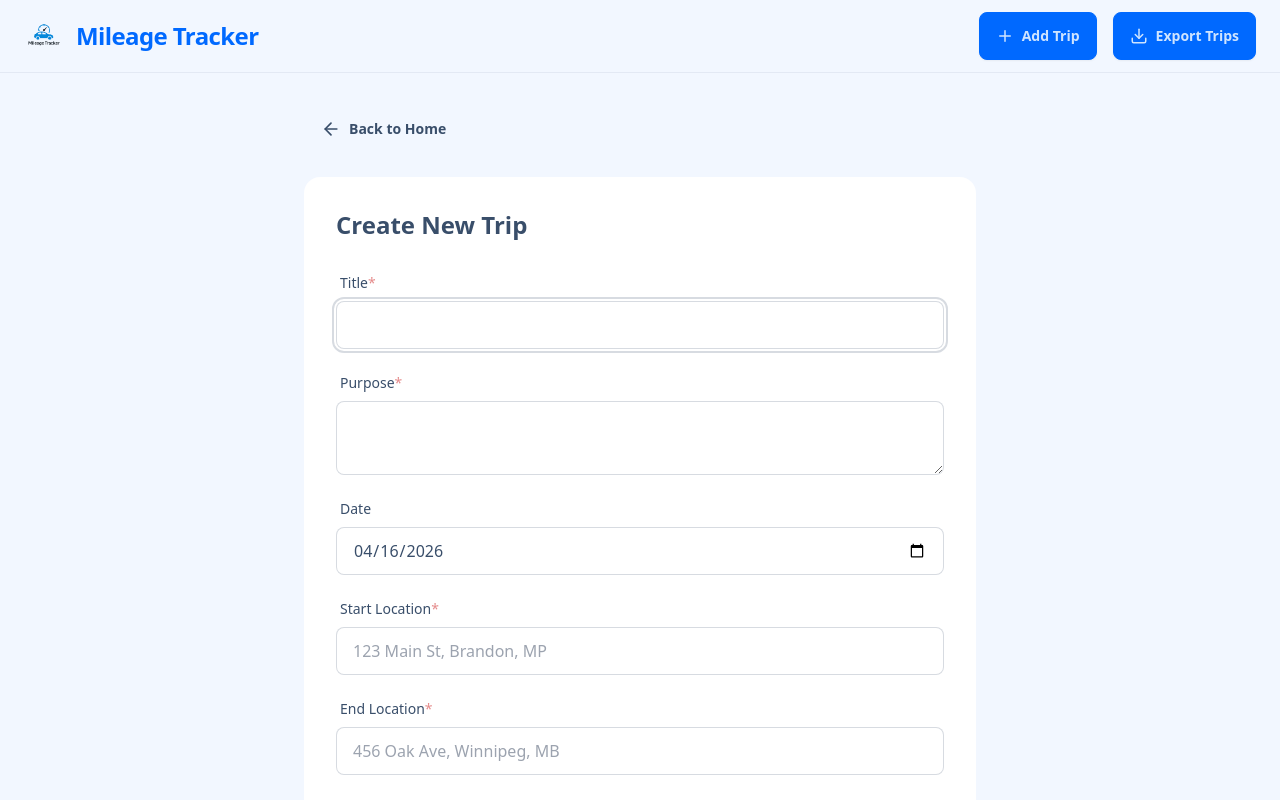
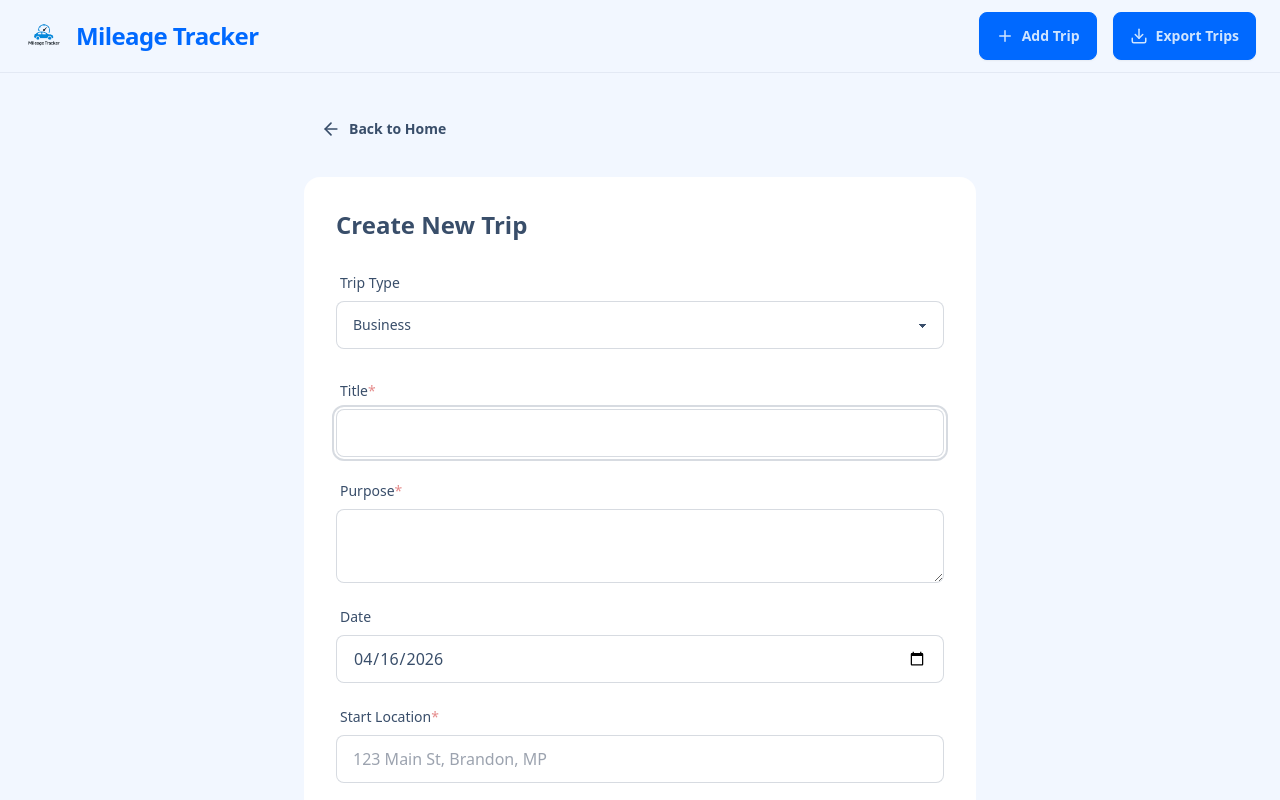
Before and after one commit to Samueljdk/mileage-tracker-backend, a React app in the folder frontend/: page /create in a window 1280 px wide. Shown: the top 800 px of the page. Built offline with nearby package versions, Linux system fonts and the light colour scheme; the HTML template or start-up script is replaced by a standard one.

Commit message:
Trip Type added to differ between biz and personal trips, db edited to include userID for future development of user authentication

```diff
--- a/frontend/src/pages/CreatePage.jsx
+++ b/frontend/src/pages/CreatePage.jsx
@@ -19,6 +19,9 @@ const CreatePage = () => {
   const [remarks, setRemarks] = React.useState("");
   const [loading, setLoading] = React.useState(false);
   const navigate = useNavigate();
+  const [tripType, setTripType] = useState("business"); // Default to "business"
+  const unsavedChanges = !localStorage.getItem("clonedTrip") && (title || purpose || startLocation || endLocation || odometerStart || odometerEnd || remarks);
+
 
   const handleSubmit = async (e) => {
     e.preventDefault();
@@ -34,6 +37,7 @@ const CreatePage = () => {
       await api.post("/trips", {
         title,
         purpose,
+        tripType,
         date,
         startLocation,
         endLocation,
@@ -59,8 +63,7 @@ const CreatePage = () => {
     }
 
 
-    console.log({ title, purpose, date, startLocation, endLocation, odometerStart, odometerEnd });
-
+    console.log({ title, purpose, date, startLocation, endLocation, odometerStart, odometerEnd, tripType });
 
 
     setTimeout(() => {
@@ -70,9 +73,9 @@ const CreatePage = () => {
   };
 
 
-  const unsavedChanges = !localStorage.getItem("clonedTrip") && (title || purpose || startLocation || endLocation || odometerStart || odometerEnd || remarks);
 
 
+  {/*useEffect to initialize odometer start value */}
   useEffect(() => {
     const lastOdometerEnd = localStorage.getItem("lastOdometerEnd");
     if (lastOdometerEnd) {
@@ -81,6 +84,7 @@ const CreatePage = () => {
   }, []);
 
 
+  {/*useEffect to initialize cloned trip data */}
   useEffect(() => {
       const clonedTrip = localStorage.getItem("clonedTrip");
       if (clonedTrip) {
@@ -93,6 +97,7 @@ const CreatePage = () => {
           localStorage.removeItem("clonedTrip");
       }}, []);
 
+  {/*useEffect to handle unsaved changes */}
   useEffect(() => {
     const handleBeforeUnload = (e) => {
       if(!unsavedChanges) return;
@@ -123,6 +128,25 @@ const CreatePage = () => {
                 <div className="card-body">
                   <h2 className="card-title text-2xl mb-4">Create New Trip</h2>
                     <form onSubmit={handleSubmit} className={loading? "opacity-70":""}>
+
+                        {/*trip type*/}
+                        <div className="form-control mb-6">
+                          <label className="label">
+                            <span className="label-text">Trip Type</span>
+                          </label>
+
+                          <select
+                            className="select select-bordered w-full"
+                            value={tripType}
+                            onChange={(e) => setTripType(e.target.value)}
+                          >
+                            <option value="business">Business</option>
+                            <option value="personal">Personal</option>
+                          </select>
+
+                        </div>
+
+                        {/*Title*/}
                         <div className="form-control mb-4">
                           <label className="label">
                             <span className="label-text">Title</span>
@@ -136,6 +160,8 @@ const CreatePage = () => {
                             autoFocus
                           />
                         </div>
+
+                        {/*purpose*/}
                         <div className="form-control mb-4">
                           <label className="label">
                             <span className="label-text">Purpose</span>
@@ -147,6 +173,8 @@ const CreatePage = () => {
                             onChange={(e) => setPurpose(e.target.value)}
                           />
                         </div>
+
+                        {/*Date*/}
                         <div className="form-control mb-4">
                           <label className="label">
                             <span className="label-text">Date</span>
@@ -159,6 +187,8 @@ const CreatePage = () => {
                             autoComplete= "date"
                           />
                         </div>
+
+                        {/*start location*/}
                         <div className="form-control mb-4">
                           <label className="label">
                             <span className="label-text">Start Location</span>
@@ -175,6 +205,8 @@ const CreatePage = () => {
                           />
 
                         </div>
+
+                        {/*End Location*/}
                         <div className="form-control mb-4">
                           <label className="label">
                             <span className="label-text">End Location</span>
@@ -190,6 +222,8 @@ const CreatePage = () => {
                           />
 
                         </div>
+
+                        {/*odometer start*/}
                         <div className="form-control mb-4">
                           <label className="label">
                             <span className="label-text">Odometer Start</span>
@@ -203,6 +237,8 @@ const CreatePage = () => {
                             pattern="[0-9]*"
                           />
                         </div>
+
+                        {/*odometer end*/}
                         <div className="form-control mb-4">
                           <label className="label">
                             <span className="label-text">Odometer End</span>
@@ -217,7 +253,7 @@ const CreatePage = () => {
                           />
                         </div>
 
-
+                        {/* distance auto calculated*/}
                         <div className="form-control mb-4">
                           <label className="label">
                             <span className="label-text">Distance</span>
@@ -229,6 +265,7 @@ const CreatePage = () => {
                           />
                         </div>
 
+                        {/*remarks*/}
                         <div className="form-control mb-6">
                           <label className="label">
                             <span className="label-text">Remarks</span>
@@ -239,12 +276,13 @@ const CreatePage = () => {
                             onChange={(e) => setRemarks(e.target.value)}
                           />
                         </div>
+
                         <div className="card-actions justify-end">
                           <button type="submit" className="btn btn-primary" disabled={loading}>
                             {loading ? "Creating..." : "Create Trip"}
-
                           </button>
                         </div>
+
                     </form>
                 </div>
               </div>
--- a/frontend/src/pages/ExportPage.jsx
+++ b/frontend/src/pages/ExportPage.jsx
@@ -3,7 +3,7 @@ import Navbar from "../components/Navbar";
 
 
 const ExportTrips = () => {
-  const [filters, setFilters] = useState({startDate: "", endDate: "", minOdometer: "", maxOdometer: "",  location: ""});
+  const [filters, setFilters] = useState({startDate: "", endDate: "", minOdometer: "", maxOdometer: "",  location: "", tripType: ""});
 
 
   const handleChange = (e) => { // this is a handler for filters
@@ -52,6 +52,12 @@ const ExportTrips = () => {
 
                 <input type="text" name="location" placeholder="Location (start or end)" onChange={handleChange} className="input input-bordered w-full md:col-span-2"/>
 
+                <select name="tripType" onChange={handleChange} className="input input-bordered w-full md:col-span-2">
+                  <option value="">All Types</option>
+                  <option value="business">Business</option>
+                  <option value="personal">Personal</option>
+                </select>
+
             </div>
 
             <button className="btn btn-primary mt-6 w-full"
--- a/frontend/src/pages/TripDetailPage.jsx
+++ b/frontend/src/pages/TripDetailPage.jsx
@@ -14,8 +14,10 @@ const TripDetailPage = () => {
   const navigate = useNavigate();
   const { id } = useParams();
 
+
   console.log({id});
 
+  //fetch trip details on component mount
   useEffect(() => {
     const fetchTrip = async () => {
       try {
@@ -35,8 +37,7 @@ const TripDetailPage = () => {
     fetchTrip();
   } , [id]);
 
-  //handleDelete, HandelSave Functions
-
+  //handleDelete function to delete trip and navigate back to home page
   const handleDelete = async () => {
     if (!window.confirm("Are you sure you want to delete this trip? This action cannot be undone.")) {
       return;
@@ -51,6 +52,7 @@ const TripDetailPage = () => {
     }
   };
 
+  //HandleSave Functions
   const handleSave = async (updatedTrip) => {
     if (!updatedTrip.title.trim() || !updatedTrip.purpose.trim() || !updatedTrip.date.trim() || !updatedTrip.startLocation.trim() || !updatedTrip.endLocation.trim() || !updatedTrip.odometerStart.toString().trim() || !updatedTrip.odometerEnd.toString().trim()) {
       toast.error("Please update a field to save changes).");
@@ -70,6 +72,7 @@ const TripDetailPage = () => {
     }
   };
 
+  //handleDownload function to download csv file with filters applied
   if(loading){
     return (
       <div className="min-h-screen bg-base-200 flex items-center justify-center">
@@ -80,14 +83,21 @@ const TripDetailPage = () => {
 
   return (
     <div><Navbar/>
+
       <div className="min-h-screen bg-base-200">
+
         <div className="container mx-auto px-4 py-8">
+
           <div className="max-w-2xl mx-auto">
+
+            {/*back to trips and delete trip buttons*/}
             <div className="flex items-center justify-between mb-6">
+
                 <Link to="/" className="btn btn-ghost">
                   <ArrowLeftIcon size="h-5 w-5" />
                   Back to Trips
                 </Link>
+
                 <button onClick={handleDelete} className="btn btn-error btn-outline">
                   <Trash2Icon className="h-5 w-5"/>
                     Delete Trip
@@ -97,8 +107,28 @@ const TripDetailPage = () => {
 
               </div>
               </div>
+
+            {/*Trip Details Form*/}
             <div className="card bg-base-100">
+
                 <div className="card-body">
+
+                  {/*Trip Type*/}
+                  <div className="form-control mb-4">
+                    <label className="label">
+                      <span className="label-text">Trip Type</span>
+                    </label>
+                    <select
+                      className="select select-bordered"
+                      value={trip.tripType}
+                      onChange={(e)=> setTrip({...trip,tripType: e.target.value})}
+                      >
+                        <option value="business">Business</option>
+                        <option value="personal">Personal</option>
+                    </select>
+                  </div>
+
+                  {/*Title*/}
                   <div className="form-control mb-4">
                     <label className="label">
                       <span className="label-text">Title</span>
@@ -111,6 +141,8 @@ const TripDetailPage = () => {
                       onChange={(e)=> setTrip({...trip,title:e.target.value})}
                       />
                   </div>
+
+                  {/*Purpose*/}
                   <div className="form-control mb-4">
                       <label className="label">
                         <span className="label-text">Purpose</span>
@@ -123,6 +155,8 @@ const TripDetailPage = () => {
                         onChange={(e)=> setTrip({...trip,purpose:e.target.value})}
                         />
                   </div>
+
+                    {/*Trip Type*/}
                   <div className="form-control mb-4">
                     <label className="label">
                       <span className="label-text">Date</span>
@@ -135,6 +169,8 @@ const TripDetailPage = () => {
                       onChange={(e)=> setTrip({...trip,date: e.target.value})}
                       />
                   </div>
+
+                  {/*Start Location*/}
                   <div className="form-control mb-4">
                     <label className="label">
                       <span className="label-text">Start Location</span>
@@ -147,6 +183,8 @@ const TripDetailPage = () => {
                       onChange={(e)=> setTrip({...trip,startLocation: e.target.value})}
                       />
                   </div>
+
+                  {/*End Location*/}
                   <div className="form-control mb-4">
                     <label className="label">
                       <span className="label-text">End Location</span>
@@ -159,6 +197,8 @@ const TripDetailPage = () => {
                       onChange={(e)=> setTrip({...trip,endLocation: e.target.value})}
                       />
                   </div>
+
+                  {/*Odometer Start*/}
                   <div className="form-control mb-4">
                     <label className="label">
                       <span className="label-text">Odometer Start</span>
@@ -171,6 +211,8 @@ const TripDetailPage = () => {
                       onChange={(e)=> setTrip({...trip,odometerStart: e.target.value})}
                       />
                   </div>
+
+                  {/*Odometer End*/}
                   <div className="form-control mb-4">
                     <label className="label">
                       <span className="label-text">Odometer End</span>
@@ -183,6 +225,8 @@ const TripDetailPage = () => {
                       onChange={(e)=> setTrip({...trip,odometerEnd: e.target.value})}
                       />
                   </div>
+
+                  {/*Remarks*/}
                   <div className="form-control mb-4">
                     <label className="label">
                       <span className="label-text">Remarks</span>
@@ -194,17 +238,24 @@ const TripDetailPage = () => {
                       onChange={(e)=> setTrip({...trip,remarks:e.target.value})}
                       />
                   </div>
+
+                  {/*Save Changes Button*/}
                   <div className="card-action justify-end">
                     <button className="btn btn-primary" disabled={saving} onClick={() => handleSave(trip)}>
                       {saving ? "Saving..." : "Save Changes"}
                     </button>
+                  </div>
 
                 </div>
+
             </div>
+
           </div>
+
         </div>
+
       </div>
-      </div>
+
     </div>
   );
 };
```
Also changed, not shown: 2 other files (tests, documents, lock files or other folders). Lines whose indentation alone changed are shown as unchanged.
